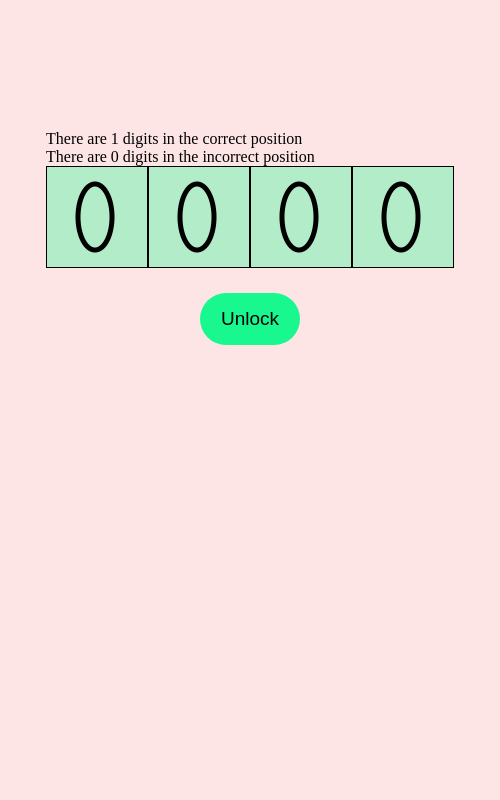
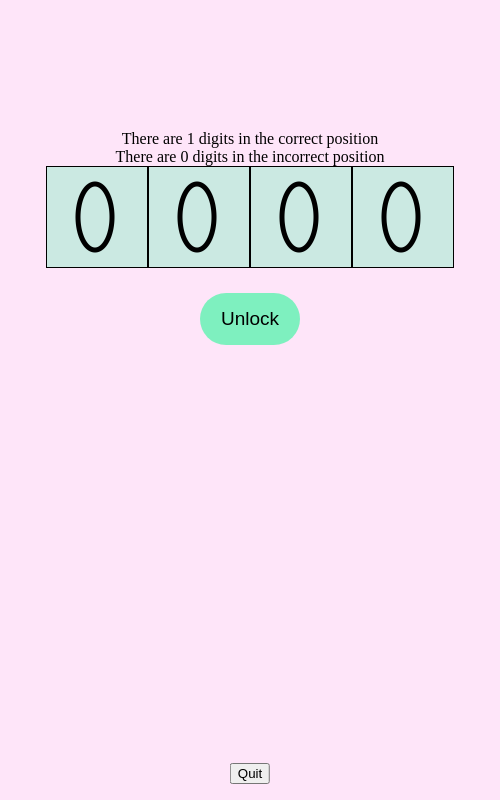
Before and after one commit to vzmdn/numerion, an Electron app: page index.html in a window 500 px wide. Both pictures are taken after a click on the button "Unlock". Drawn offline with Linux system fonts and the light colour scheme.

Commit message:
add quit button functionality and enhance game win indication; update styles and HTML structure

```diff
--- a/css/style.css
+++ b/css/style.css
@@ -20,3 +20,15 @@ html{
     display: flex;
     justify-content: center;
 }
+
+#quitBtn{
+    position: absolute;
+    bottom: 2%;
+    left: 50%;
+    transform: translateX(-50%);
+
+}
+
+#hint{
+    text-align: center;
+}
--- a/index.html
+++ b/index.html
@@ -1,5 +1,6 @@
 <!DOCTYPE html>
 <html lang="en">
+
 <head>
     <meta charset="UTF-8">
     <meta name="viewport" content="width=device-width, initial-scale=1.0">
@@ -7,8 +8,12 @@
     <link rel="stylesheet" href="css/button.css">
     <title>Numerion</title>
 </head>
+
 <body>
-    <div id="hint"></div>
+    <div id="hint">
+        <br>
+        <br>
+    </div>
     <div class="container" id="container">
         <div id="digit1" class="digit-div"></div>
         <div id="digit2" class="digit-div"></div>
@@ -19,6 +24,13 @@
         <button id="unlock" class="button"><span>Unlock</span></button>
     </div>
 
-    <script src="script.js"></script>
+
+
 </body>
+
+<div id="quitBtn">
+    <button id="quit"><span>Quit</span></button>
+</div>
+
 </html>
+<script src="script.js"></script>
--- a/main.js
+++ b/main.js
@@ -6,7 +6,10 @@ function createWindow () {
         height: 500,
         webPreferences: {
             nodeIntegration: true
-        }
+        },
+        frame: false,
+        autoHideMenuBar: true,
+        resizable: false
     });
 
     win.loadFile('index.html');
--- a/script.js
+++ b/script.js
@@ -4,27 +4,41 @@ const digit2Div = document.getElementById('digit2');
 const digit3Div = document.getElementById('digit3');
 const digit4Div = document.getElementById('digit4');
 const unlockBtn = document.getElementById('unlock');
+const quitBtn = document.getElementById('quit');
 const hint = document.getElementById('hint');
 const html = document.querySelector('html');
 const container = document.getElementById('container');
+let gameWinner = false;
 
 
 const colors = [
     { r: 251, g: 0, b: 251 },
+    { r: 251, g: 0, b: 200 },
     { r: 251, g: 0, b: 133 },
+    { r: 251, g: 0, b: 66 },
     { r: 251, g: 0, b: 0 },
+    { r: 251, g: 66, b: 0 },
     { r: 251, g: 133, b: 0 },
+    { r: 251, g: 200, b: 0 },
     { r: 251, g: 251, b: 0 },
+    { r: 200, g: 251, b: 0 },
     { r: 133, g: 251, b: 0 },
+    { r: 66, g: 251, b: 0 },
     { r: 0, g: 251, b: 0 },
+    { r: 0, g: 251, b: 66 },
     { r: 0, g: 251, b: 133 },
+    { r: 0, g: 251, b: 200 },
     { r: 0, g: 251, b: 251 },
+    { r: 0, g: 200, b: 251 },
     { r: 0, g: 133, b: 251 },
+    { r: 0, g: 66, b: 251 },
     { r: 0, g: 0, b: 251 },
+    { r: 66, g: 0, b: 251 },
     { r: 133, g: 0, b: 251 },
+    { r: 200, g: 0, b: 251 },
     { r: 251, g: 0, b: 251 },
-    { r: 251, g: 0, b: 133 },
-    { r: 251, g: 0, b: 0 }
+    { r: 251, g: 0, b: 200 },
+    { r: 251, g: 0, b: 133 }
 ];
 
 const digitDivs = [digit1Div, digit2Div, digit3Div, digit4Div];
@@ -36,8 +50,8 @@ const divColor = Math.floor(Math.random() * colors.length);
 const rgbToCss = (rgb, transp) => `rgba(${rgb.r}, ${rgb.g}, ${rgb.b}, ${transp})`;
 
 html.style.backgroundColor = rgbToCss(colors[bgColor], 0.1);
-container.style.backgroundColor = rgbToCss(colors[divColor], 0.3);
-unlockBtn.style.backgroundColor = rgbToCss(colors[divColor], 0.9);
+container.style.backgroundColor = rgbToCss(colors[divColor], 0.2);
+unlockBtn.style.backgroundColor = rgbToCss(colors[divColor], 0.5);
 
 append(digit1Div, 0);
 append(digit2Div, 0);
@@ -93,7 +107,10 @@ unlockBtn.addEventListener('click', function () {
             map[i] = true;
         }
     }
-    if (map.every(value => value === true)) hint.innerHTML = "you win";
+    if (map.every(value => value === true)){
+        hint.innerHTML = "<br>you win";
+        gameWinner = true;
+    }
     else {
         for (let i = 0; i < 4; i++) {
             let divCurrentNumber = parseInt(digitDivs[i].getAttribute('data-value'));
@@ -112,3 +129,15 @@ unlockBtn.addEventListener('click', function () {
     }
 
 })
+
+quitBtn.addEventListener('click', function () {
+    append(digit1Div, solution[0]);
+    append(digit2Div, solution[1]);
+    append(digit3Div, solution[2]);
+    append(digit4Div, solution[3]);
+    hint.innerHTML = "<br>loser";
+    setTimeout(() => {
+        window.close();
+    }, 350);
+
+});
```
Also changed, not shown: logo.png (added), 1 other file.
